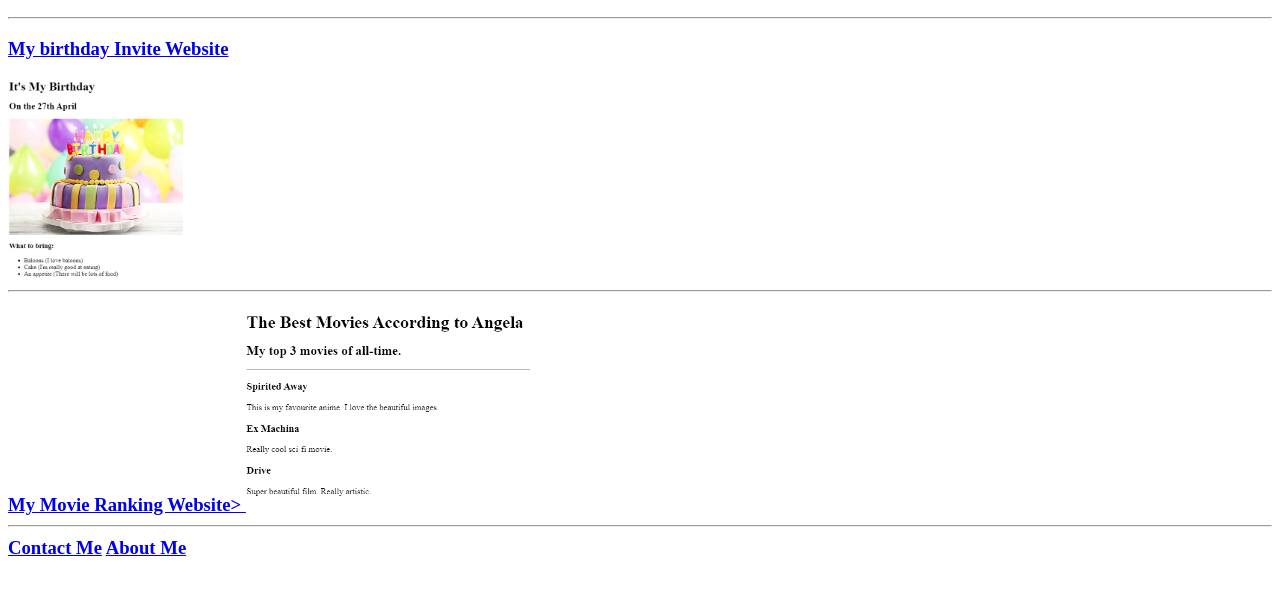
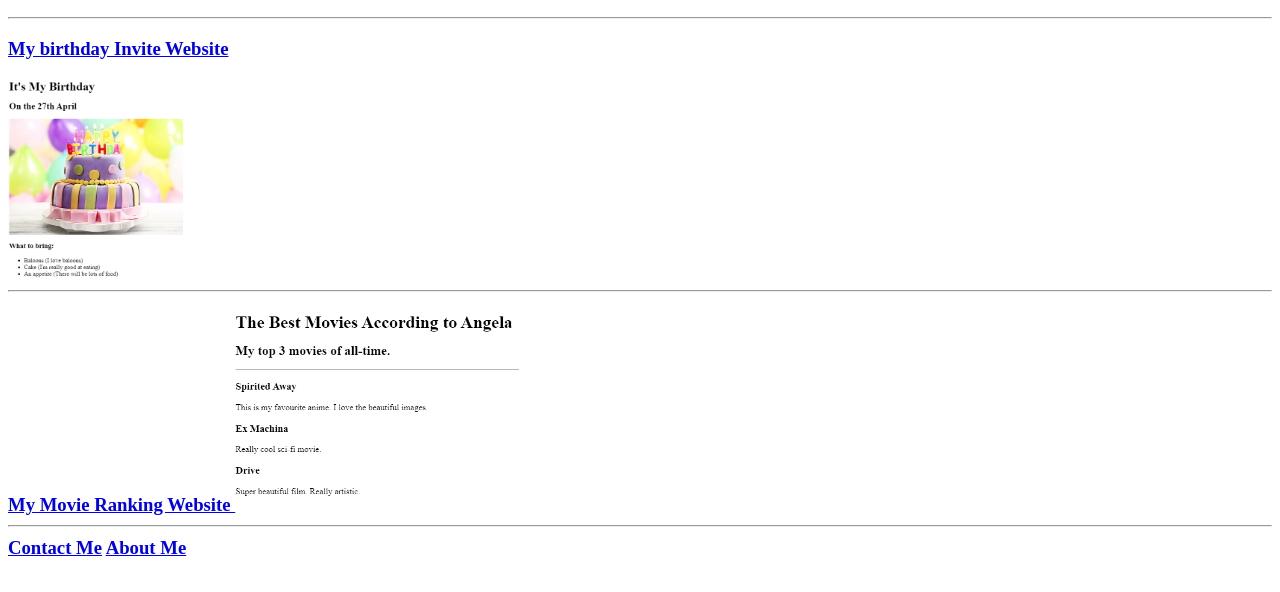
Before and after one commit to MrAliMohsin/html-portfolio, a plain HTML site: page index.html in a window 1280 px wide. Shown: the part 110-702 px from the top of the page. Drawn offline with Linux system fonts and the light colour scheme.

Commit message:
Update index.html

```diff
--- a/index.html
+++ b/index.html
@@ -14,7 +14,7 @@
 
         <hr />
 
-        <h3><a href="./public/movie-ranking.html">My Movie Ranking Website</a</h3>>
+        <h3><a href="./public/movie-ranking.html">My Movie Ranking Website</a</h3>
         <img src="./assets/images/movie-ranking.png" alt="Movie Ranking Website Screenshot" height="200"/>
         <hr />
 
```
